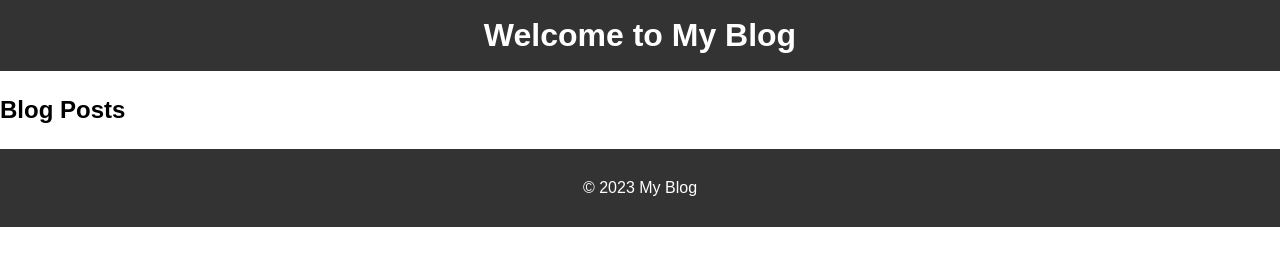
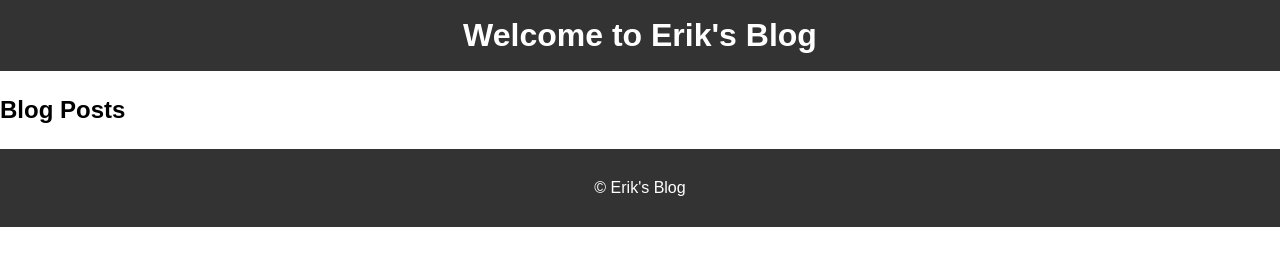
Before and after one commit to en2164/eriks-first-site, a website: page eriksblog/simple-blog-app/src/index.html in a window 1280 px wide. Drawn offline with Linux system fonts and the light colour scheme.

Commit message:
new revision

```diff
--- a/eriksblog/simple-blog-app/src/index.html
+++ b/eriksblog/simple-blog-app/src/index.html
@@ -8,7 +8,7 @@
 </head>
 <body>
     <header>
-        <h1>Welcome to My Blog</h1>
+        <h1>Welcome to Erik's Blog</h1>
     </header>
     <main>
         <section id="posts">
@@ -17,7 +17,7 @@
         </section>
     </main>
     <footer>
-        <p>&copy; 2023 My Blog</p>
+        <p>&copy; Erik's Blog</p>
     </footer>
     <script src="scripts/main.js"></script>
 </body>
```
